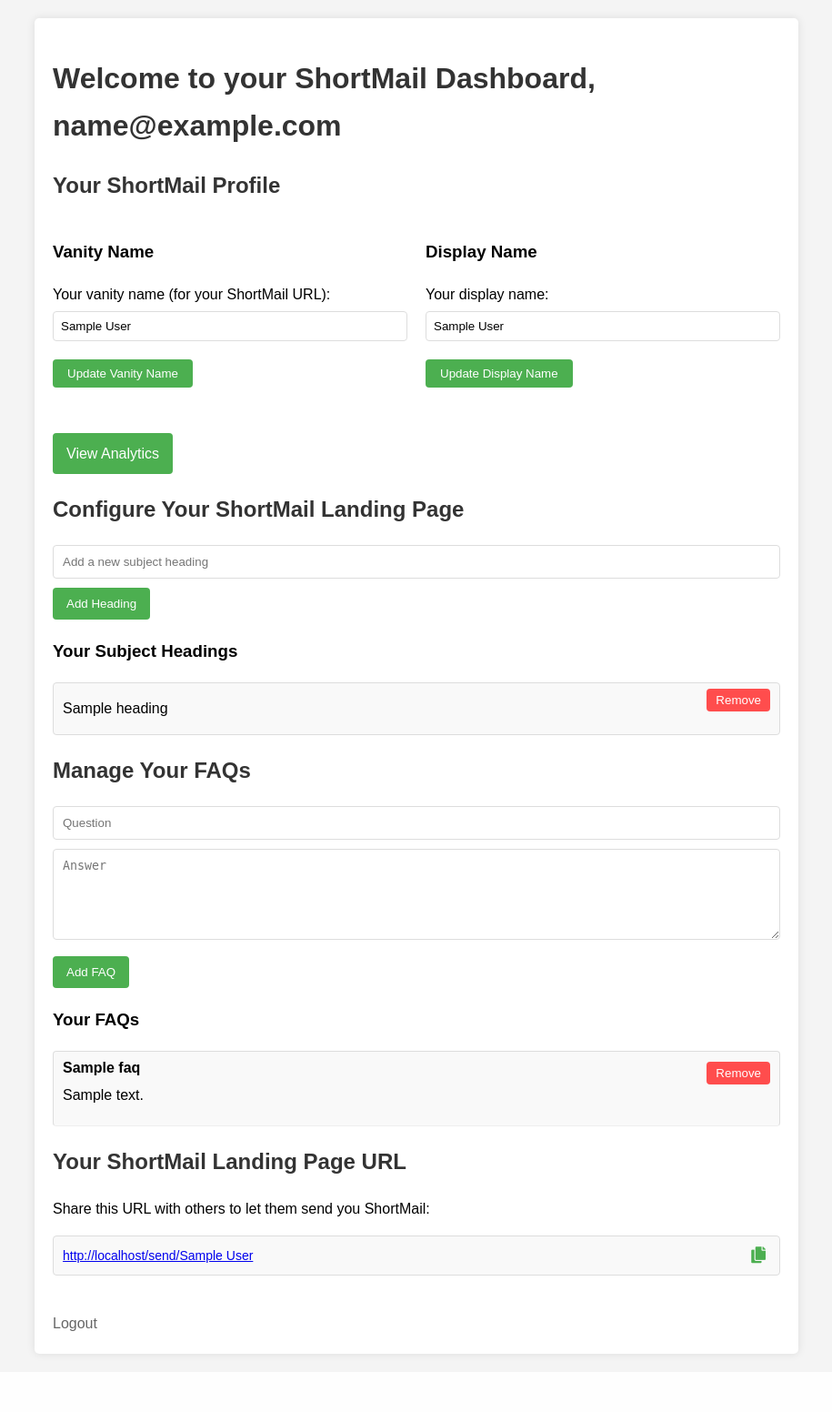
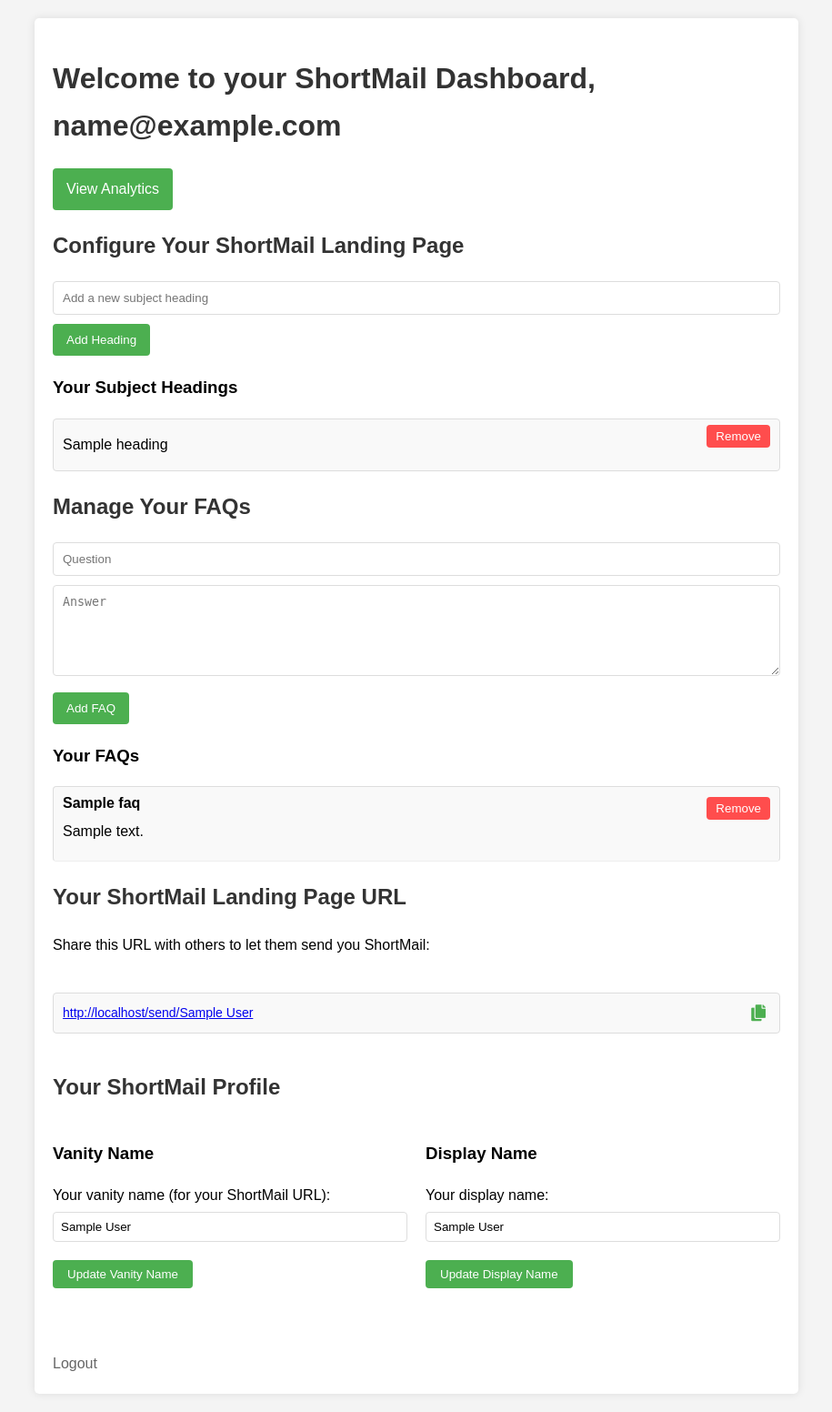
Before and after one commit to nll-ai/shortmail, a FastAPI app: page /dashboard in a window 1280 px wide. Shown: the whole page at 91% size, without its empty margins (182-1097 px from the left). Before the commit the page ends 1494 px from the top, so only its background shows below. Run offline with FastAPI, Linux system fonts and the light colour scheme; the visitor is signed in with stand-in values (Sample User, id 1); tables that the repository leaves empty hold one stand-in row (values such as "Sample post").

Commit message:
style(UI Layout)🎨: Adjust margins and reorganize profile setup in dashboard
- Increased margin-bottom for better visual separation.
- Added margin-top for added space above sections.
- Moved profile setup block in dashboard.html for improved page flow.
- Updated title and header in send_shortmail.html to use display_name.

```diff
--- a/app/static/styles.css
+++ b/app/static/styles.css
@@ -186,7 +186,8 @@ li {
 
 .share-url-container {
     position: relative;
-    margin-bottom: 20px;
+    margin-bottom: 30px; /* Increased margin to separate from the profile setup */
+    margin-top: 40px; /* Adds space above the URL section */
 }
 
 .share-url {
@@ -337,7 +338,8 @@ input[readonly] {
 }
 
 .profile-setup {
-    margin-bottom: 30px;
+    margin-bottom: 30px; /* Increased margin to separate from the analytics link */
+    margin-top: 40px; /* Adds space above the profile section */
 }
 
 .profile-setup .two-column-form {
--- a/app/templates/send_shortmail.html
+++ b/app/templates/send_shortmail.html
@@ -3,12 +3,12 @@
 <head>
     <meta charset="UTF-8">
     <meta name="viewport" content="width=device-width, initial-scale=1.0">
-    <title>Send ShortMail to {{ user.email }}</title>
+    <title>Send ShortMail to {{ user.display_name }}</title>
     <link rel="stylesheet" href="{{ url_for('static', path='/styles.css') }}">
 </head>
 <body>
     <div class="container">
-        <h1>Send ShortMail to {{ user.email }}</h1>
+        <h1>Send ShortMail to {{ user.display_name }}</h1>
 
         <div class="faqs">
             <h2>Frequently Asked Questions</h2>
```
Also changed, not shown: app/templates/dashboard.html (+31 -29 lines).
